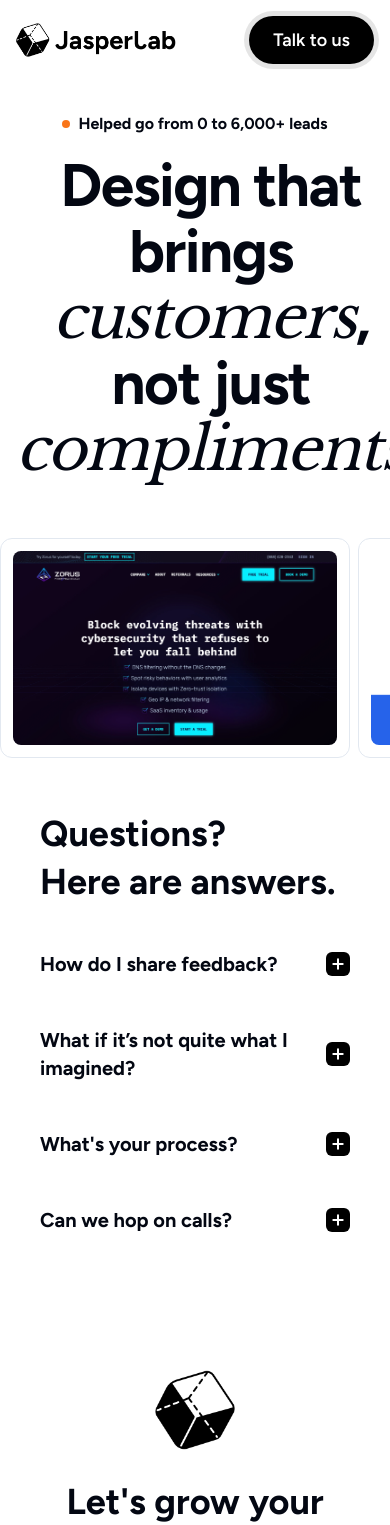
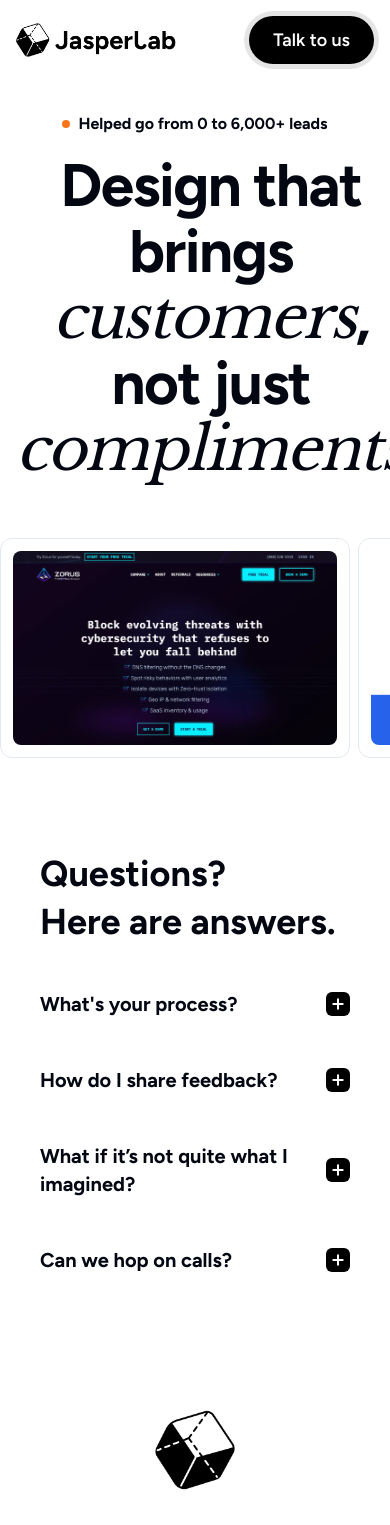
Before and after one commit to jnaples/jasper-lab, a Next.js app: page / in a window 390 px wide. Shown: the top 1525 px of the page. Built offline with nearby package versions, Linux system fonts and the light colour scheme.

Commit message:
fix faq order

```diff
--- a/src/components/FAQ.jsx
+++ b/src/components/FAQ.jsx
@@ -4,7 +4,7 @@ import { Accordion, FAQAccordion } from "./ui/FAQAccordion";
 
 export default function FAQ() {
   return (
-    <Section className="py-10 md:py-20">
+    <Section className="pb-10 pt-20 md:py-20">
       <Container>
         <div className="mx-auto w-full space-y-6 md:w-2/3 lg:w-1/2">
           <div className="space-y-2 px-6 font-bold">
--- a/src/components/ui/FAQAccordion.jsx
+++ b/src/components/ui/FAQAccordion.jsx
@@ -13,6 +13,21 @@ export function FAQAccordion() {
         className="space-y-4 rounded-xl p-6 transition-colors duration-200 data-[state=open]:bg-gray-100"
       >
         <AccordionTrigger className="text-xl font-bold">
+          What's your process?
+        </AccordionTrigger>
+        <AccordionContent>
+          We start with a deep dive to understand your goals, then map a design
+          plan with weekly milestones. You’ll get regular updates and quick
+          replies so that you’re always in the loop without needing to
+          micromanage.
+        </AccordionContent>
+      </AccordionItem>
+
+      <AccordionItem
+        value="item-2"
+        className="space-y-4 rounded-xl p-6 transition-colors duration-200 data-[state=open]:bg-gray-100"
+      >
+        <AccordionTrigger className="text-xl font-bold">
           How do I share feedback?
         </AccordionTrigger>
         <AccordionContent>
@@ -24,8 +39,8 @@ export function FAQAccordion() {
       </AccordionItem>
 
       <AccordionItem
-        value="item-2"
-        className="rounded-xl p-6 transition-colors duration-200 data-[state=open]:bg-gray-100"
+        value="item-3"
+        className="space-y-4 rounded-xl p-6 transition-colors duration-200 data-[state=open]:bg-gray-100"
       >
         <AccordionTrigger className="text-xl font-bold">
           What if it’s not quite what I imagined?
@@ -38,23 +53,8 @@ export function FAQAccordion() {
       </AccordionItem>
 
       <AccordionItem
-        value="item-3"
-        className="rounded-xl p-6 transition-colors duration-200 data-[state=open]:bg-gray-100"
-      >
-        <AccordionTrigger className="text-xl font-bold">
-          What's your process?
-        </AccordionTrigger>
-        <AccordionContent>
-          We start with a deep dive to understand your goals, then map a design
-          plan with weekly milestones. You’ll get regular updates and quick
-          replies so that you’re always in the loop without needing to
-          micromanage.
-        </AccordionContent>
-      </AccordionItem>
-
-      <AccordionItem
         value="item-4"
-        className="rounded-xl p-6 transition-colors duration-200 data-[state=open]:bg-gray-100"
+        className="space-y-4 rounded-xl p-6 transition-colors duration-200 data-[state=open]:bg-gray-100"
       >
         <AccordionTrigger className="text-xl font-bold">
           Can we hop on calls?
```
